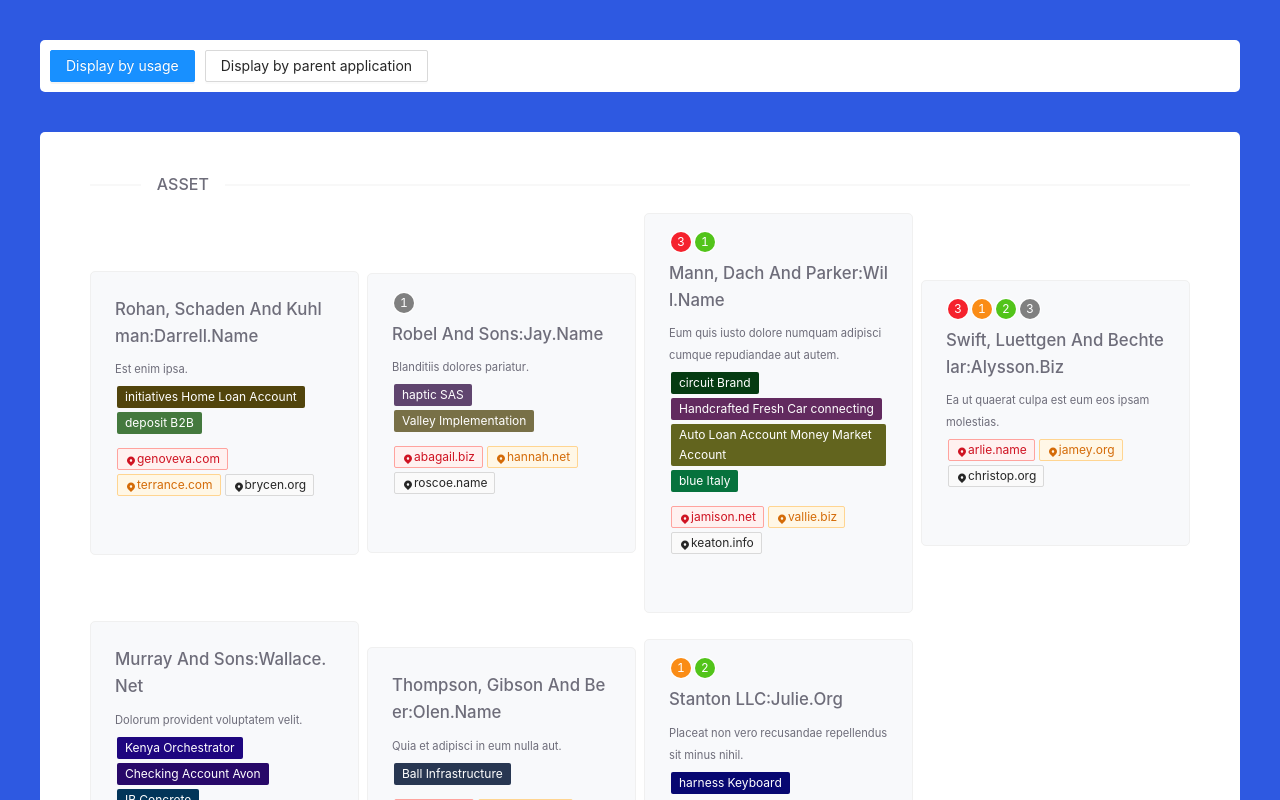
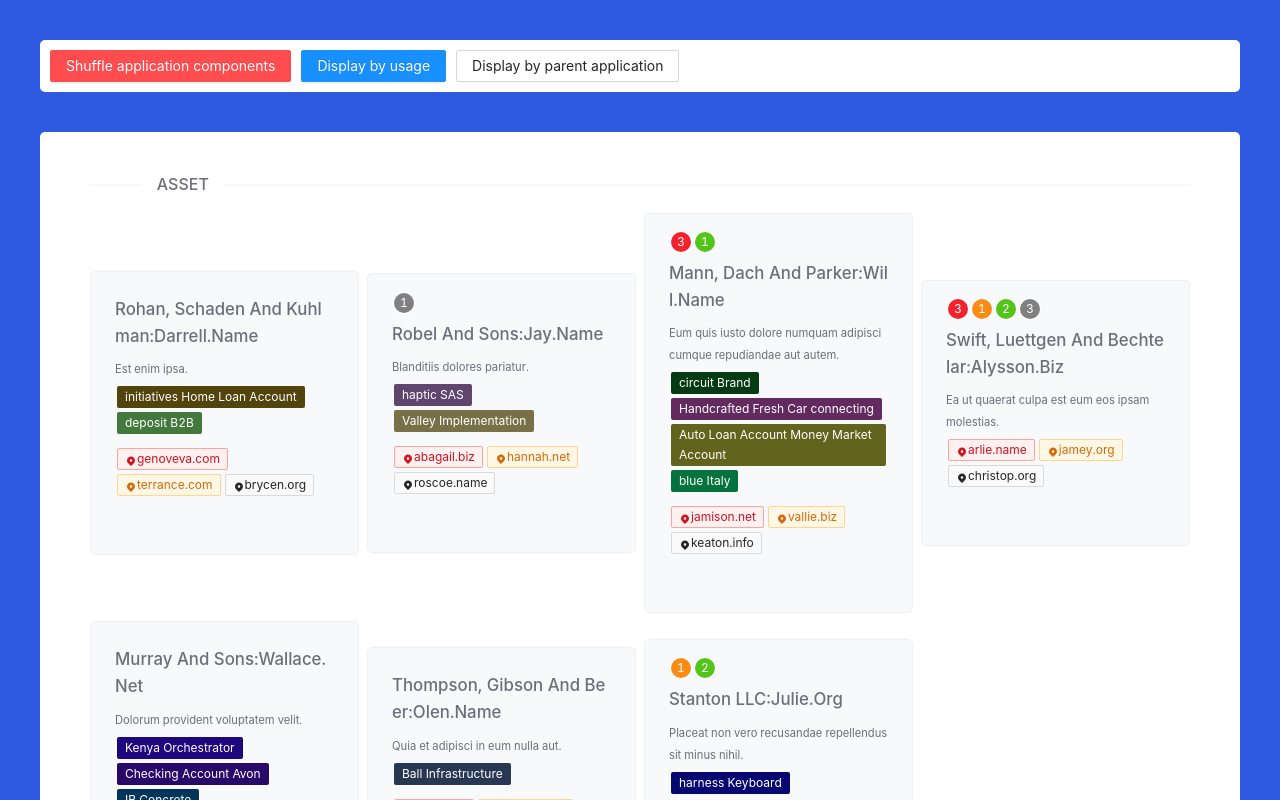
Before and after one commit to Esenor/ACMD, a React (Create React App) app: page / in a window 1280 px wide. Shown: the top 800 px of the page. Built offline with nearby package versions, Linux system fonts and the light colour scheme.

Commit message:
Implement data state

```diff
--- a/src/components/App.tsx
+++ b/src/components/App.tsx
@@ -3,7 +3,7 @@ import { Layout, Row, Col, Divider, Button } from 'antd'
 import styled, { createGlobalStyle } from 'styled-components'
 import ApplicationComponent from './ApplicationComponent'
 import { ApplicationComponentInterface, usageEnum } from '../@types/ApplicationComponent'
-import { applicationComponentsData } from '../data'
+import { shuffleApplicationComponentsData } from '../data'
 
 const getApplicationComponentsNode = (applicationComponentsDataList: ApplicationComponentInterface[]) => applicationComponentsDataList.map((a, i) => (
   <Col xs={24} sm={12} md={6} key={i}>
@@ -20,8 +20,6 @@ const getApplicationComponentsNode = (applicationComponentsDataList: Application
     />
   </Col>
 ))
-
-//
 
 interface UsageGroupInterface {
   usage: usageEnum
@@ -42,8 +40,6 @@ const groupApplicationComponentsByUsage = (applicationComponentsDataList: Applic
   return reduced
 }, [])
 
-//
-
 interface ParentApplicationGroupInterface {
   parentApplication: string
   applicationComponents: ApplicationComponentInterface[]
@@ -63,8 +59,6 @@ const groupApplicationComponentsByParentApplication = (applicationComponentsData
   return reduced
 }, [])
 
-//
-
 enum displayModeEnum {
   usage,
   parentApplication
@@ -72,6 +66,8 @@ enum displayModeEnum {
 
 const App = () => {
   const [displayMode, updateDisplayMode] = useState(displayModeEnum.usage)
+  const [applicationComponentsData, updateApplicationComponentsData] = useState(shuffleApplicationComponentsData())
+
   const displayApplicationComponents = (mode: displayModeEnum) => {
     switch (mode) {
       case displayModeEnum.parentApplication:
@@ -100,6 +96,7 @@ const App = () => {
       <GlobalStyle/>
       <AppLayout >
         <div style={{ padding: '10px' }}>
+          <Button type='danger' onClick={() => { updateApplicationComponentsData(shuffleApplicationComponentsData()) }} style={{ marginRight: '10px' }}>Shuffle application components</Button>
           <Button type={(displayMode === displayModeEnum.usage) ? 'primary' : 'default'} onClick={() => { updateDisplayMode(displayModeEnum.usage) }} style={{ marginRight: '10px' }}>Display by usage</Button>
           <Button type={(displayMode === displayModeEnum.parentApplication) ? 'primary' : 'default'} onClick={() => { updateDisplayMode(displayModeEnum.parentApplication) }}>Display by parent application</Button>
         </div>
--- a/src/data.ts
+++ b/src/data.ts
@@ -88,7 +88,7 @@ const getStub = (parentApplication: string, usage: usageEnum): ApplicationCompon
   }
 }
 
-export const applicationComponentsData: ApplicationComponentInterface[] = [
+export const shuffleApplicationComponentsData = () => [
   getStub(faker.company.companyName(), usageEnum.asset),getStub(faker.company.companyName(), usageEnum.asset),getStub('Ecommerce website', usageEnum.asset),getStub(faker.company.companyName(), usageEnum.asset),getStub(faker.company.companyName(), usageEnum.asset),getStub(faker.company.companyName(), usageEnum.asset),getStub(faker.company.companyName(), usageEnum.asset),
   getStub(faker.company.companyName(), usageEnum.webApplication),getStub(faker.company.companyName(), usageEnum.webApplication),getStub('Ecommerce website', usageEnum.webApplication),
   getStub(faker.company.companyName(), usageEnum.service),getStub(faker.company.companyName(), usageEnum.service),getStub(faker.company.companyName(), usageEnum.service),getStub(faker.company.companyName(), usageEnum.service),getStub(faker.company.companyName(), usageEnum.service),getStub(faker.company.companyName(), usageEnum.service),
```
